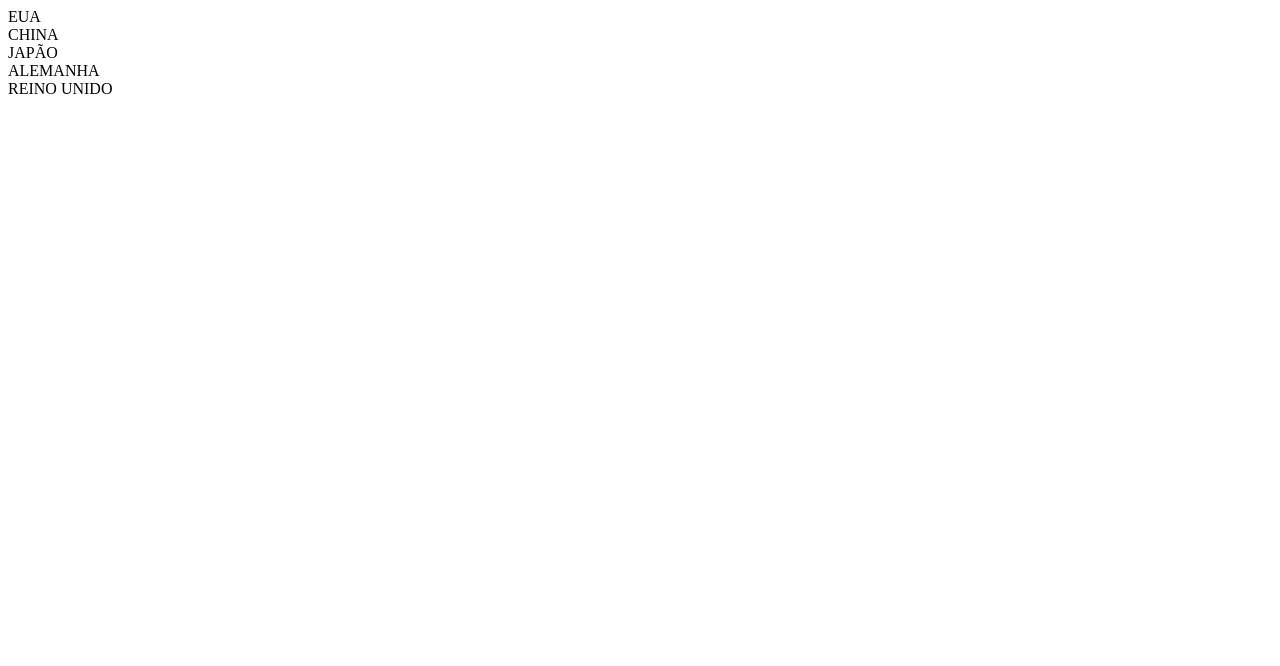
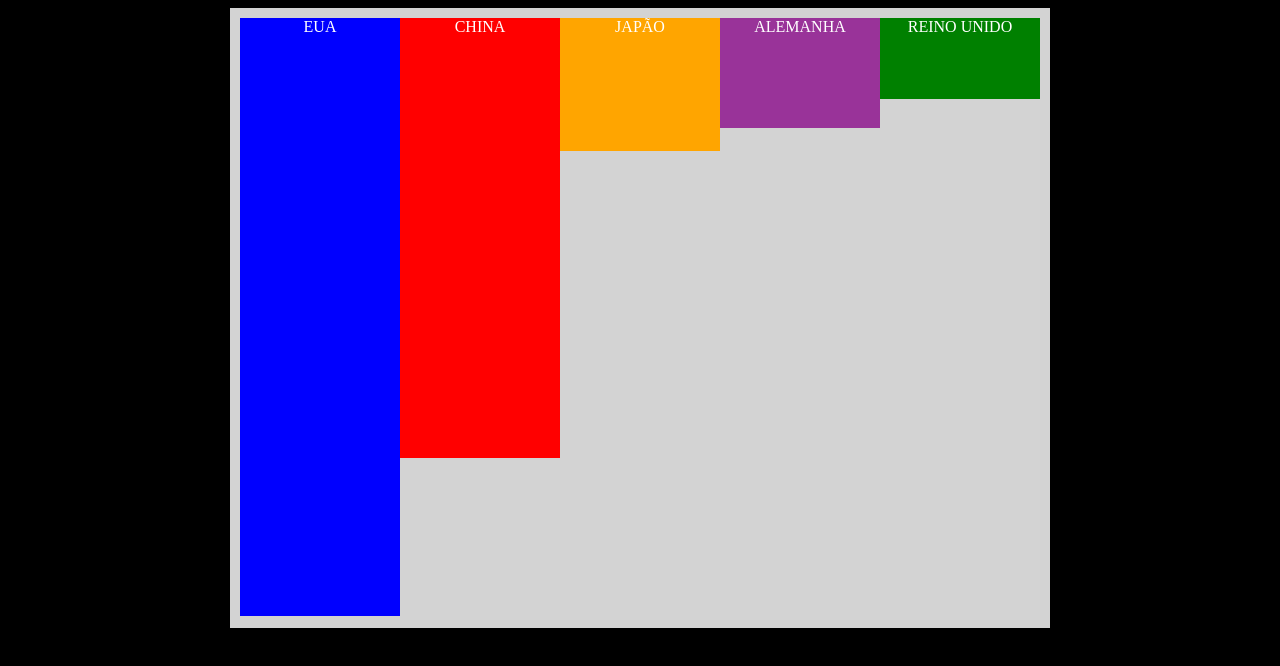
Before and after one commit to renan-cav/programacao_web, a plain HTML site: page index.html in a window 1280 px wide. Drawn offline with Linux system fonts and the light colour scheme.

Commit message:
Relaciona com CSS
Cria o link com a página "estilo.css"

```diff
--- a/index.html
+++ b/index.html
@@ -4,7 +4,8 @@
     <meta charset="UTF-8">
     <meta http-equiv="X-UA-Compatible" content="IE=edge">
     <meta name="viewport" content="width=device-width, initial-scale=1.0">
-    <title>Document</title>
+    <title>PIB</title>
+    <link rel="stylesheet" href="estilo.css">
 </head>
 <body>
     <div class="caixa">
```
